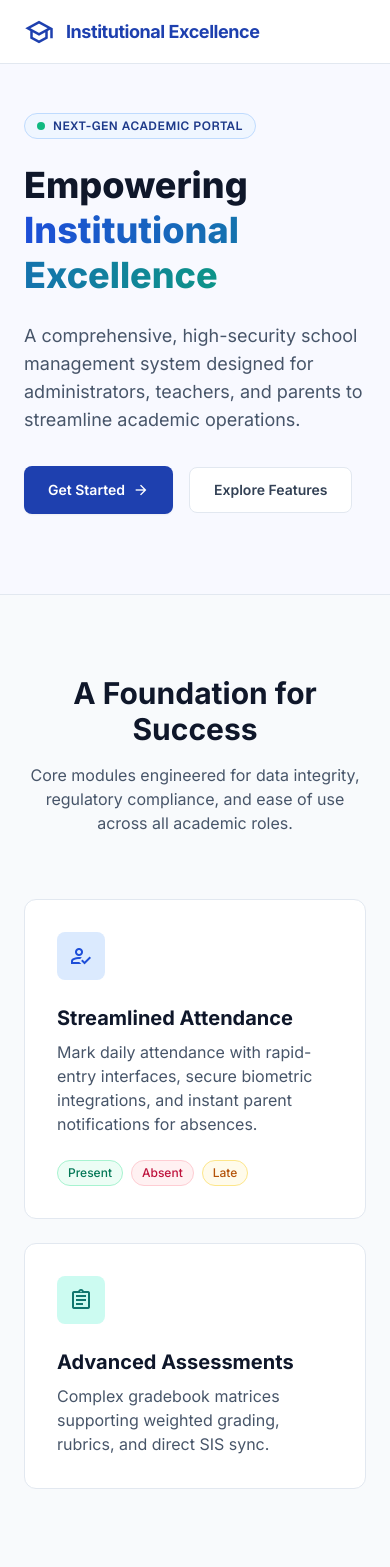
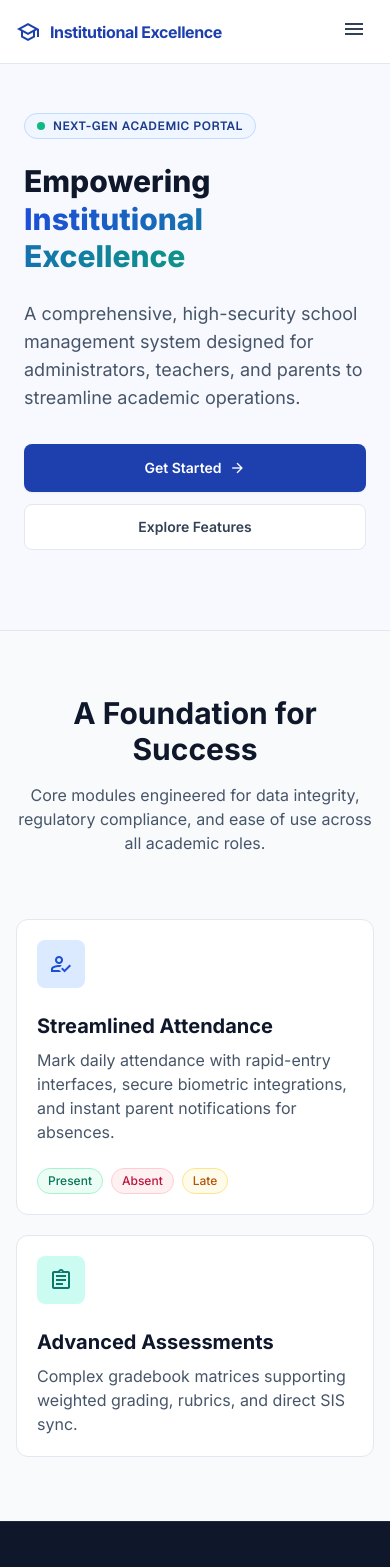
Before and after one commit to JosephTarh17/School_Management_System, a Vue app in the folder frontend/: page / in a window 390 px wide. Shown: the top 1567 px of the page. Built offline with nearby package versions, Linux system fonts and the light colour scheme; no server answers.

Commit message:
Fix mobile responsive layouts

```diff
--- a/frontend/src/pages/LandingPage.vue
+++ b/frontend/src/pages/LandingPage.vue
@@ -1,40 +1,58 @@
 <template>
   <div class="bg-surface text-on-background min-h-screen overflow-x-hidden">
     <!-- Top Navigation -->
-    <nav class="fixed top-0 w-full z-50 flex items-center justify-between px-6 md:px-12 bg-white/90 backdrop-blur-md h-16 shadow-xs border-b border-border-subtle">
-      <div class="flex items-center gap-3">
-        <span class="material-symbols-outlined text-primary-container text-3xl">school</span>
-        <span class="font-bold text-lg text-primary-container tracking-tight">Institutional Excellence</span>
+    <nav class="fixed top-0 z-50 flex min-h-16 w-full items-center justify-between border-b border-border-subtle bg-white/95 px-4 shadow-xs backdrop-blur-md sm:px-6 md:px-12">
+      <router-link to="/" class="flex min-w-0 items-center gap-2.5 sm:gap-3" @click="mobileMenuOpen = false">
+        <span class="material-symbols-outlined shrink-0 text-2xl text-primary-container sm:text-3xl">school</span>
+        <span class="truncate text-base font-bold tracking-tight text-primary-container sm:text-lg">Institutional Excellence</span>
+      </router-link>
+      <div class="hidden items-center gap-6 md:flex">
+        <a class="text-sm font-medium text-slate-600 transition-colors hover:text-primary-container" href="#features">Features</a>
+        <a class="text-sm font-medium text-slate-600 transition-colors hover:text-primary-container" href="#solutions">Solutions</a>
+        <router-link class="text-sm font-medium text-primary-container transition-colors hover:text-primary-700" to="/login">Sign In</router-link>
+        <router-link class="rounded-eight bg-primary-container px-4 py-2 text-sm font-semibold text-white shadow-xs transition-all hover:bg-blue-700" to="/signup">Join Now</router-link>
       </div>
-      <div class="hidden md:flex items-center gap-6">
-        <a class="text-sm font-medium text-slate-600 hover:text-primary-container transition-colors" href="#features">Features</a>
-        <a class="text-sm font-medium text-slate-600 hover:text-primary-container transition-colors" href="#solutions">Solutions</a>
-        <router-link class="text-sm font-medium text-primary-container hover:text-primary-700 transition-colors" to="/login">Sign In</router-link>
-        <router-link class="bg-primary-container text-white text-sm font-semibold px-4 py-2 rounded-eight hover:bg-blue-700 transition-all shadow-xs" to="/signup">Join Now</router-link>
+      <button
+        type="button"
+        class="rounded-lg p-2 text-slate-700 transition-colors hover:bg-slate-100 md:hidden"
+        :aria-expanded="mobileMenuOpen"
+        aria-controls="landing-mobile-menu"
+        aria-label="Toggle navigation menu"
+        @click="mobileMenuOpen = !mobileMenuOpen"
+      >
+        <span class="material-symbols-outlined">{{ mobileMenuOpen ? 'close' : 'menu' }}</span>
+      </button>
+      <div v-if="mobileMenuOpen" id="landing-mobile-menu" class="absolute inset-x-0 top-full border-b border-slate-200 bg-white p-4 shadow-lg md:hidden">
+        <div class="flex flex-col gap-1">
+          <a class="rounded-lg px-3 py-3 text-sm font-semibold text-slate-700 hover:bg-slate-50" href="#features" @click="mobileMenuOpen = false">Features</a>
+          <a class="rounded-lg px-3 py-3 text-sm font-semibold text-slate-700 hover:bg-slate-50" href="#solutions" @click="mobileMenuOpen = false">Solutions</a>
+          <router-link class="rounded-lg px-3 py-3 text-sm font-semibold text-primary-container hover:bg-blue-50" to="/login" @click="mobileMenuOpen = false">Sign In</router-link>
+          <router-link class="mt-2 rounded-eight bg-primary-container px-4 py-3 text-center text-sm font-semibold text-white shadow-xs hover:bg-blue-700" to="/signup" @click="mobileMenuOpen = false">Join Now</router-link>
+        </div>
       </div>
     </nav>
 
     <!-- Hero Section -->
     <section class="relative pt-28 pb-20 lg:pt-36 lg:pb-28 px-6 md:px-12 overflow-hidden flex items-center">
-      <div class="container mx-auto max-w-7xl relative z-10 grid lg:grid-cols-2 gap-12 items-center">
+      <div class="container relative z-10 mx-auto grid max-w-7xl items-center gap-10 lg:grid-cols-2 lg:gap-12">
         <div class="max-w-2xl">
           <div class="inline-flex items-center gap-2 px-3 py-1 rounded-full bg-blue-50 border border-blue-200 mb-6">
             <span class="w-2 h-2 rounded-full bg-emerald-500"></span>
             <span class="text-xs font-semibold text-blue-900 font-geist uppercase tracking-wider">Next-Gen Academic Portal</span>
           </div>
-          <h1 class="text-4xl lg:text-5xl font-extrabold text-slate-900 mb-6 leading-tight font-sans">
+          <h1 class="mb-6 text-3xl font-extrabold leading-tight text-slate-900 sm:text-4xl lg:text-5xl font-sans">
             Empowering <br />
             <span class="bg-gradient-to-r from-blue-700 to-teal-600 bg-clip-text text-transparent">Institutional Excellence</span>
           </h1>
           <p class="text-lg text-slate-600 mb-8 max-w-xl font-sans">
             A comprehensive, high-security school management system designed for administrators, teachers, and parents to streamline academic operations.
           </p>
-          <div class="flex flex-wrap items-center gap-4">
-            <router-link to="/signup" class="bg-primary-container text-white text-sm font-semibold px-6 py-3 rounded-eight hover:bg-blue-700 transition-all shadow-sm flex items-center gap-2">
+          <div class="flex flex-col items-stretch gap-3 sm:flex-row sm:flex-wrap sm:items-center sm:gap-4">
+            <router-link to="/signup" class="flex w-full items-center justify-center gap-2 rounded-eight bg-primary-container px-6 py-3 text-sm font-semibold text-white shadow-sm transition-all hover:bg-blue-700 sm:w-auto">
               Get Started
               <span class="material-symbols-outlined text-base">arrow_forward</span>
             </router-link>
-            <a href="#features" class="bg-white text-slate-700 text-sm font-semibold px-6 py-3 rounded-eight border border-slate-200 hover:bg-slate-50 transition-colors">
+            <a href="#features" class="w-full rounded-eight border border-slate-200 bg-white px-6 py-3 text-center text-sm font-semibold text-slate-700 transition-colors hover:bg-slate-50 sm:w-auto">
               Explore Features
             </a>
           </div>
@@ -62,22 +80,22 @@
     </section>
 
     <!-- Bento Grid Features -->
-    <section class="py-20 bg-slate-50 px-6 md:px-12 border-t border-slate-200" id="features">
+    <section class="border-t border-slate-200 bg-slate-50 px-4 py-16 sm:px-6 sm:py-20 md:px-12" id="features">
       <div class="container mx-auto max-w-7xl">
         <div class="text-center max-w-2xl mx-auto mb-16">
           <h2 class="text-3xl font-bold text-slate-900 mb-4 font-sans">A Foundation for Success</h2>
           <p class="text-slate-600">Core modules engineered for data integrity, regulatory compliance, and ease of use across all academic roles.</p>
         </div>
 
-        <div class="grid grid-cols-1 md:grid-cols-3 gap-6">
+        <div class="grid grid-cols-1 gap-5 md:grid-cols-3 md:gap-6">
           <!-- Feature 1 -->
-          <div class="md:col-span-2 bg-white rounded-xl p-8 border border-slate-200 shadow-xs hover:shadow-md transition-shadow">
+          <div class="rounded-xl border border-slate-200 bg-white p-5 shadow-xs transition-shadow hover:shadow-md sm:p-8 md:col-span-2">
             <div class="w-12 h-12 rounded-lg bg-blue-100 text-blue-700 flex items-center justify-center mb-6">
               <span class="material-symbols-outlined text-2xl">how_to_reg</span>
             </div>
             <h3 class="text-xl font-bold text-slate-900 mb-2">Streamlined Attendance</h3>
             <p class="text-slate-600 mb-6 max-w-md">Mark daily attendance with rapid-entry interfaces, secure biometric integrations, and instant parent notifications for absences.</p>
-            <div class="flex gap-2">
+            <div class="flex flex-wrap gap-2">
               <span class="px-2.5 py-1 bg-emerald-50 text-emerald-700 text-xs font-medium rounded-full border border-emerald-200">Present</span>
               <span class="px-2.5 py-1 bg-rose-50 text-rose-700 text-xs font-medium rounded-full border border-rose-200">Absent</span>
               <span class="px-2.5 py-1 bg-amber-50 text-amber-700 text-xs font-medium rounded-full border border-amber-200">Late</span>
@@ -85,7 +103,7 @@
           </div>
 
           <!-- Feature 2 -->
-          <div class="bg-white rounded-xl p-8 border border-slate-200 shadow-xs hover:shadow-md transition-shadow">
+          <div class="rounded-xl border border-slate-200 bg-white p-5 shadow-xs transition-shadow hover:shadow-md sm:p-8">
             <div class="w-12 h-12 rounded-lg bg-teal-100 text-teal-700 flex items-center justify-center mb-6">
               <span class="material-symbols-outlined text-2xl">assignment</span>
             </div>
@@ -97,7 +115,7 @@
     </section>
 
     <!-- Footer -->
-    <footer class="bg-slate-900 text-white py-12 px-6 md:px-12 border-t border-slate-800">
+    <footer class="border-t border-slate-800 bg-slate-900 px-4 py-10 text-white sm:px-6 sm:py-12 md:px-12">
       <div class="container mx-auto max-w-7xl flex flex-col md:flex-row justify-between items-center gap-6">
         <div class="flex items-center gap-3">
           <span class="material-symbols-outlined text-blue-400 text-2xl">school</span>
@@ -110,5 +128,7 @@
 </template>
 
 <script setup>
-// Landing page component
+import { ref } from 'vue'
+
+const mobileMenuOpen = ref(false)
 </script>
```
Also changed, not shown: frontend/src/pages/FinancialRecords.vue (+25 -5 lines), frontend/src/pages/GuardianPortal.vue (+9 -9 lines), frontend/src/pages/ParticipationLog.vue (+11 -9 lines), frontend/src/pages/TeacherAttendance.vue (+11 -35 lines).
